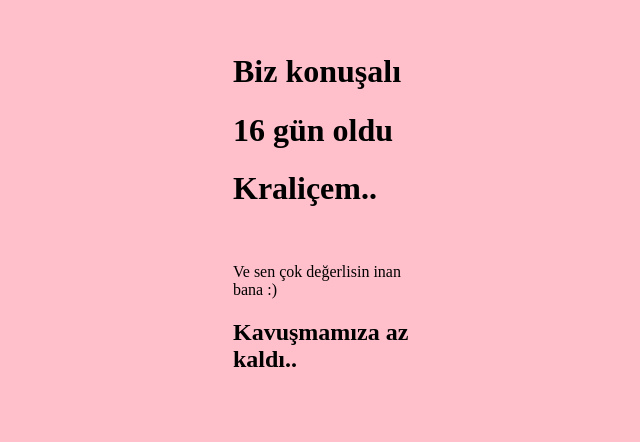
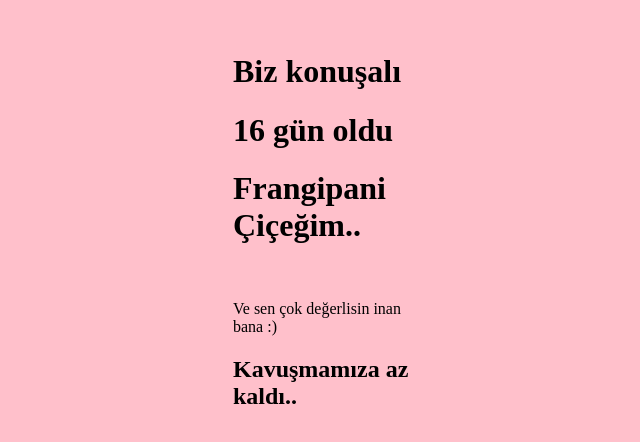
Before and after one commit to iamseven7/bgm, a plain HTML site: page index.html in a window 1280 px wide. Shown: the part 240-682 px from the top of the page, without its empty margins (307-947 px from the left). Drawn offline with Linux system fonts and the light colour scheme.

Commit message:
Update index.html

```diff
--- a/index.html
+++ b/index.html
@@ -14,7 +14,7 @@
     <div id="result">
         <h1>Biz konuşalı</h1>
         <h1 id="h1">Pişt</h1>
-        <h1>Kraliçem..</h1>
+        <h1>Frangipani Çiçeğim..</h1>
         </br>
     <p>Ve sen çok değerlisin inan bana :)</p>
     <h2>Kavuşmamıza az kaldı..</h2>
```
